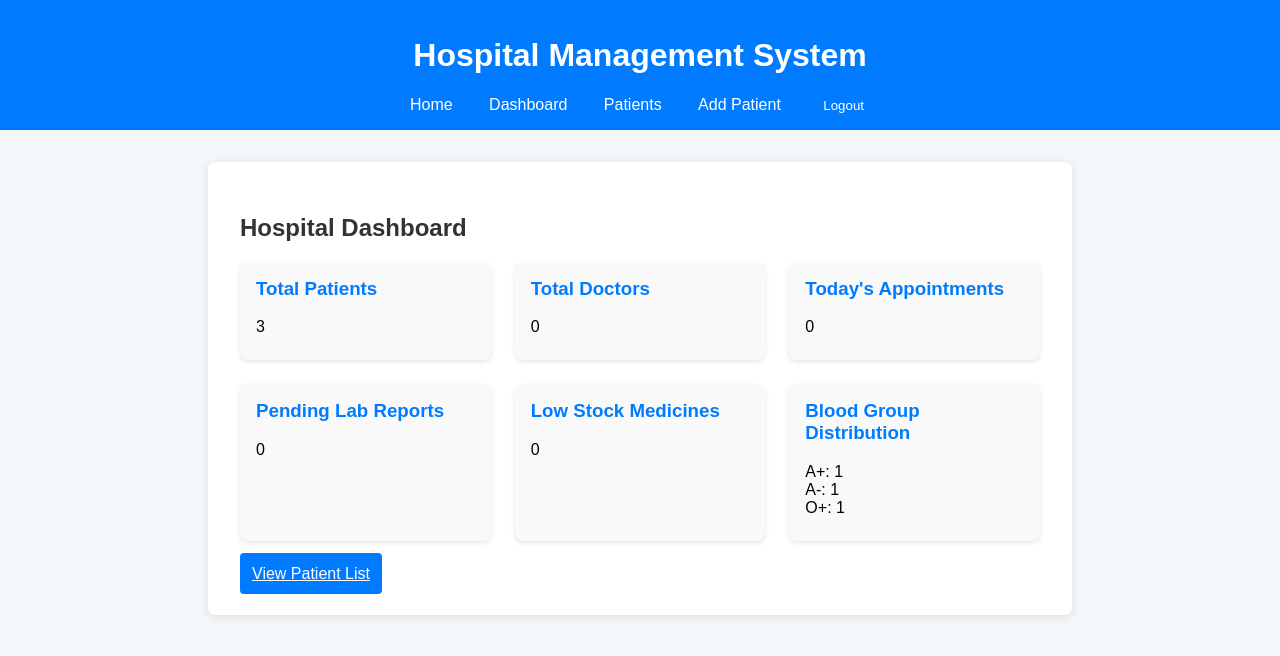
After one commit to kamalsubedi167/Hospital-management-system, a Django app: page /dashboard/ in a window 1280 px wide. The commit adds this page. Shown: the top 656 px of the page. Run offline with Django 5.2, Linux system fonts and the light colour scheme; a user stored in the database is signed in; data comes from the database, SQL or seed files in the repository; both versions use the stored data as it was after the commit; data that the repository does not hold is empty.

Commit message:
Completed dashboard with all required stats

```diff
--- a/core/urls.py
+++ b/core/urls.py
@@ -7,4 +7,5 @@ urlpatterns = [
     path('patients/add/', views.add_patient, name='add_patient'),
     path('patients/edit/<int:id>/', views.edit_patient, name='edit_patient'),
     path('patients/delete/<int:id>/', views.delete_patient, name='delete_patient'),
+    path('dashboard/', views.dashboard, name='dashboard'),
 ]
--- a/core/views.py
+++ b/core/views.py
@@ -1,8 +1,10 @@
 from django.shortcuts import render, redirect, get_object_or_404
 from django.contrib.auth.decorators import login_required
-from .models import Patient
+from .models import Patient, Doctor, Appointment, Medicine, LabReport
 from .forms import PatientForm
-from django.db.models import Q
+from django.db.models import Q, Count
+from django.utils import timezone
+from datetime import date
 
 def home(request):
     return render(request, 'home.html')
@@ -50,3 +52,24 @@ def delete_patient(request, id):
         patient.delete()
         return redirect('patient_list')
     return render(request, 'patient_list.html', {'patients': Patient.objects.all()})
+
+@login_required
+def dashboard(request):
+    total_patients = Patient.objects.count()
+    total_doctors = Doctor.objects.count()
+    today = date.today()
+    todays_appointments = Appointment.objects.filter(
+        appointment_date__date=today
+    ).count()
+    pending_lab_reports = LabReport.objects.filter(is_pending=True).count()
+    low_stock_medicines = Medicine.objects.filter(stock__lt=10).count()
+    blood_group_counts = Patient.objects.values('blood_group').annotate(count=Count('blood_group')).order_by('blood_group')
+    context = {
+        'total_patients': total_patients,
+        'total_doctors': total_doctors,
+        'todays_appointments': todays_appointments,
+        'pending_lab_reports': pending_lab_reports,
+        'low_stock_medicines': low_stock_medicines,
+        'blood_group_counts': blood_group_counts,
+    }
+    return render(request, 'dashboard.html', context)
--- a/static/css/style.css
+++ b/static/css/style.css
@@ -115,10 +115,12 @@ h2, h3 {
 .patient-table tr:hover {
     background-color: #f1f1f1;
 }
+
 .btn-small {
     padding: 0.5rem 0.75rem;
     font-size: 0.9rem;
 }
+
 .search-form {
     margin-bottom: 1.5rem;
     display: flex;
@@ -130,3 +132,37 @@ h2, h3 {
     flex: 1;
     max-width: 300px;
 }
+
+.dashboard-stats {
+    display: flex;
+    gap: 1.5rem;
+    flex-wrap: wrap;
+    margin-bottom: 1.5rem;
+}
+
+.stat-card {
+    background: #f9f9f9;
+    padding: 1rem;
+    border-radius: 8px;
+    box-shadow: 0 2px 5px rgba(0,0,0,0.1);
+    flex: 1;
+    min-width: 200px;
+}
+
+.stat-card h3 {
+    margin-top: 0;
+    color: #007bff;
+}
+
+.stat-card p, .stat-card ul {
+    margin: 0.5rem 0;
+}
+
+.stat-card ul {
+    list-style: none;
+    padding: 0;
+}
+.stat-card-warning {
+    background: #ffe6e6;
+    border-left: 4px solid #dc3545;
+}
--- a/templates/base.html
+++ b/templates/base.html
@@ -1,7 +1,9 @@
 <!DOCTYPE html>
-<html>
+<html lang="en">
 <head>
-    <title>Hospital Management System</title>
+    <meta charset="UTF-8">
+    <meta name="viewport" content="width=device-width, initial-scale=1.0">
+    <title>HMS - {% block title %}Home{% endblock %}</title>
     {% load static %}
     <link rel="stylesheet" href="{% static 'css/style.css' %}">
 </head>
@@ -10,19 +12,22 @@
         <h1>Hospital Management System</h1>
         <nav>
             <a href="{% url 'home' %}">Home</a>
-            <a href="{% url 'patient_list' %}">Patients</a>
             {% if user.is_authenticated %}
+                <a href="{% url 'dashboard' %}">Dashboard</a>
+                <a href="{% url 'patient_list' %}">Patients</a>
                 <a href="{% url 'add_patient' %}">Add Patient</a>
-                <form method="post" action="{% url 'logout' %}" style="display: inline;">
+                <button onclick="document.getElementById('logout-form').submit()">Logout</button>
+                <form id="logout-form" method="post" action="{% url 'logout' %}" style="display: none;">
                     {% csrf_token %}
-                    <button type="submit">Logout</button>
                 </form>
             {% else %}
                 <a href="{% url 'login' %}">Login</a>
             {% endif %}
         </nav>
     </header>
-    {% block content %}
-    {% endblock %}
+    <main>
+        {% block content %}
+        {% endblock %}
+    </main>
 </body>
 </html>
--- /dev/null
+++ b/templates/dashboard.html
@@ -0,0 +1,43 @@
+{% extends 'base.html' %}
+{% load static %}
+
+{% block content %}
+    <div class="form-container">
+        <h2>Hospital Dashboard</h2>
+        <div class="dashboard-stats">
+            <div class="stat-card">
+                <h3>Total Patients</h3>
+                <p>{{ total_patients }}</p>
+            </div>
+            <div class="stat-card">
+                <h3>Total Doctors</h3>
+                <p>{{ total_doctors }}</p>
+            </div>
+            <div class="stat-card">
+                <h3>Today's Appointments</h3>
+                <p>{{ todays_appointments }}</p>
+            </div>
+            <div class="stat-card">
+                <h3>Pending Lab Reports</h3>
+                <p>{{ pending_lab_reports }}</p>
+            </div>
+            <div class="stat-card {% if low_stock_medicines > 0 %}stat-card-warning{% endif %}">
+                <h3>Low Stock Medicines</h3>
+                <p>{{ low_stock_medicines }}</p>
+            </div>
+            <div class="stat-card">
+                <h3>Blood Group Distribution</h3>
+                {% if blood_group_counts %}
+                    <ul>
+                        {% for group in blood_group_counts %}
+                            <li>{{ group.blood_group }}: {{ group.count }}</li>
+                        {% endfor %}
+                    </ul>
+                {% else %}
+                    <p>No data available.</p>
+                {% endif %}
+            </div>
+        </div>
+        <a href="{% url 'patient_list' %}" class="btn btn-primary">View Patient List</a>
+    </div>
+{% endblock %}
```
Also changed, not shown: core/models.py (+43 -11 lines), core/migrations/0002_doctor_medicine_appointment_labreport.py (added), db.sqlite3.
